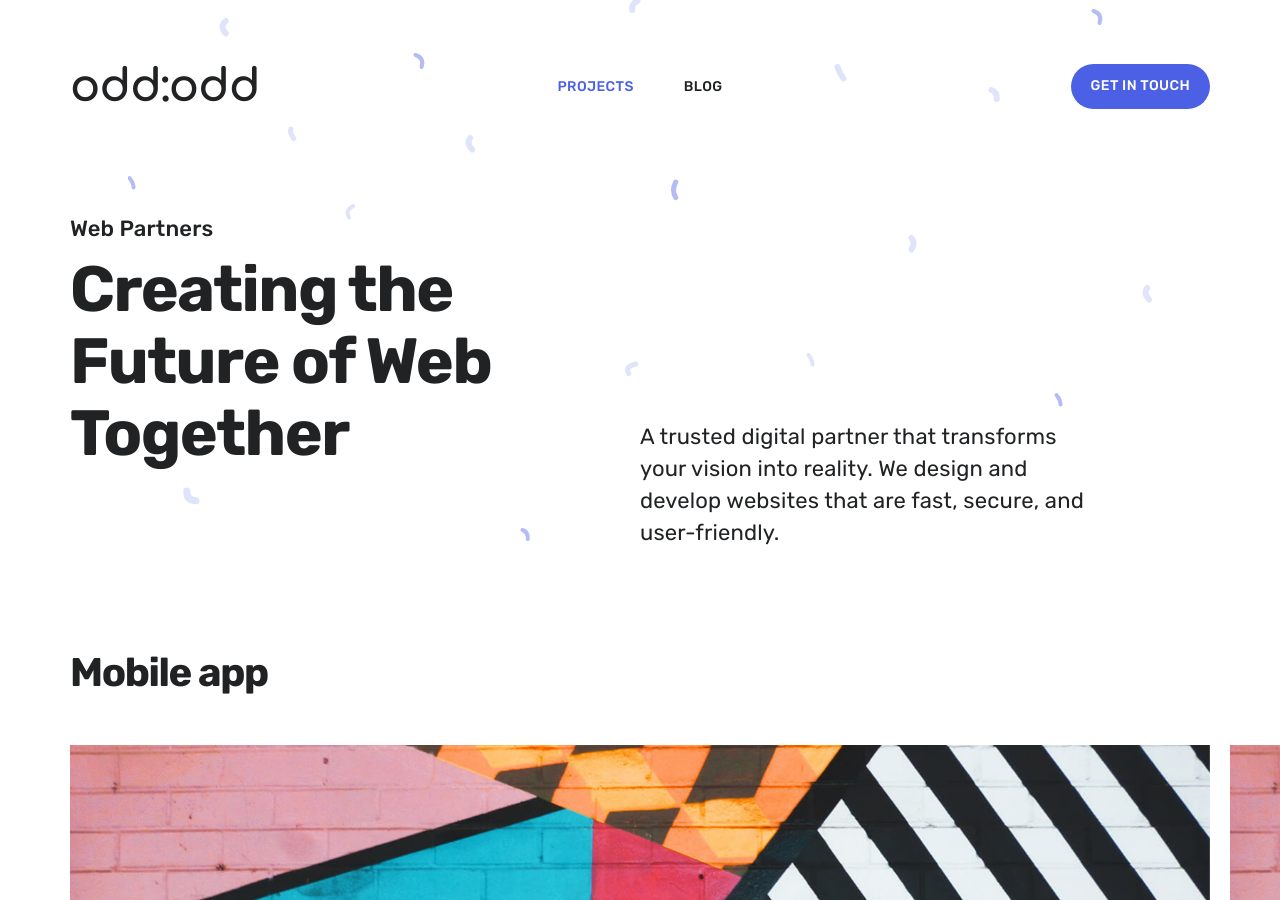
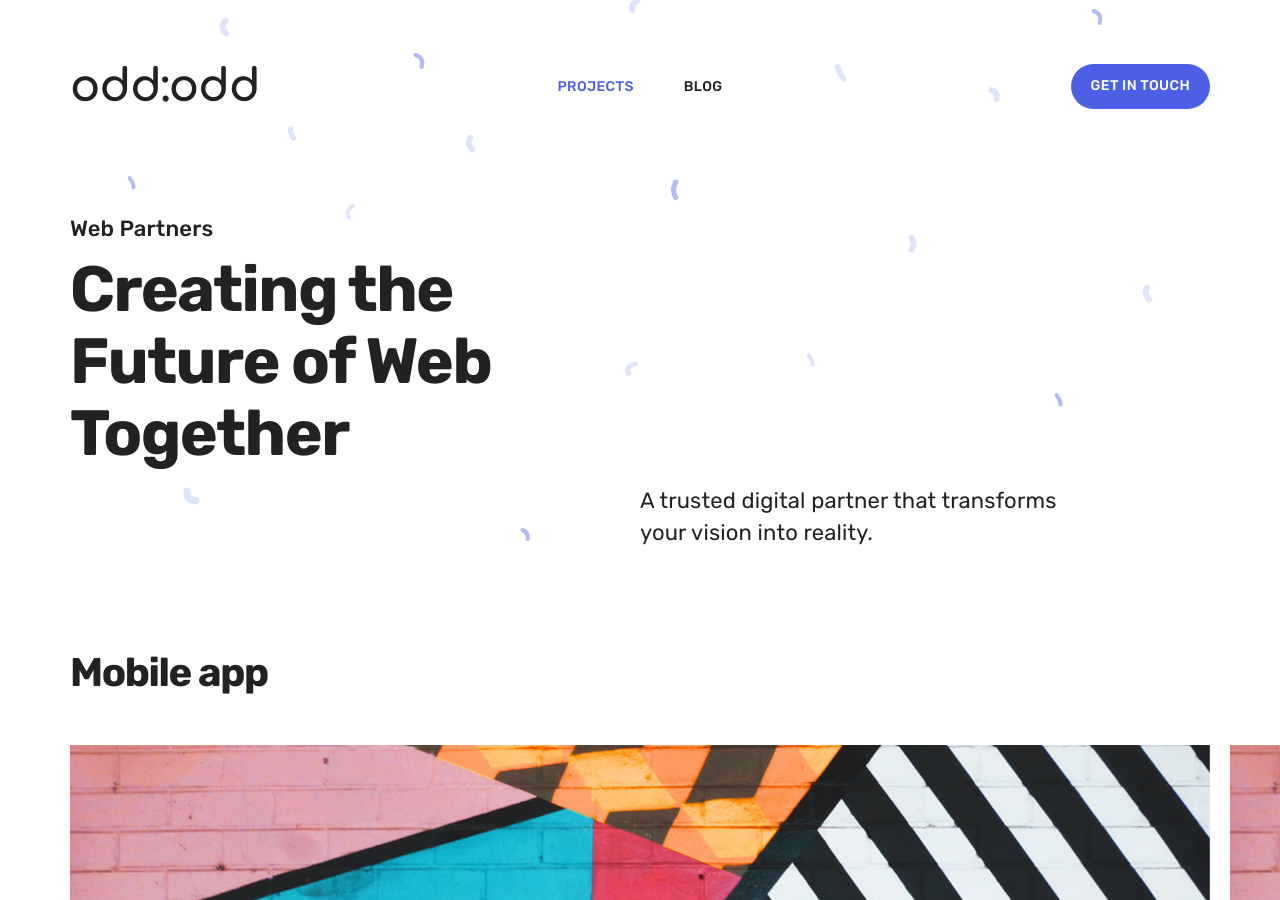
Before and after one commit to oddodd-o/oddodd-o.github.io, a Jekyll site: the page built from index.html, in a window 1280 px wide and 900 px high. Built offline with Jekyll 4.4.1, drawn with Linux system fonts in a browser that asks for light colours; nearby versions of some CDN libraries.

Commit message:
문구 수정

```diff
--- a/index.html
+++ b/index.html
@@ -2,7 +2,7 @@
 layout: default
 overtitle: Web Partners
 title: Creating the Future of Web Together
-description: A trusted digital partner that transforms your vision into reality. We design and develop websites that are fast, secure, and user-friendly.
+description: A trusted digital partner that transforms your vision into reality.
 featured_image: /images/social.jpg
 ---
 
```
